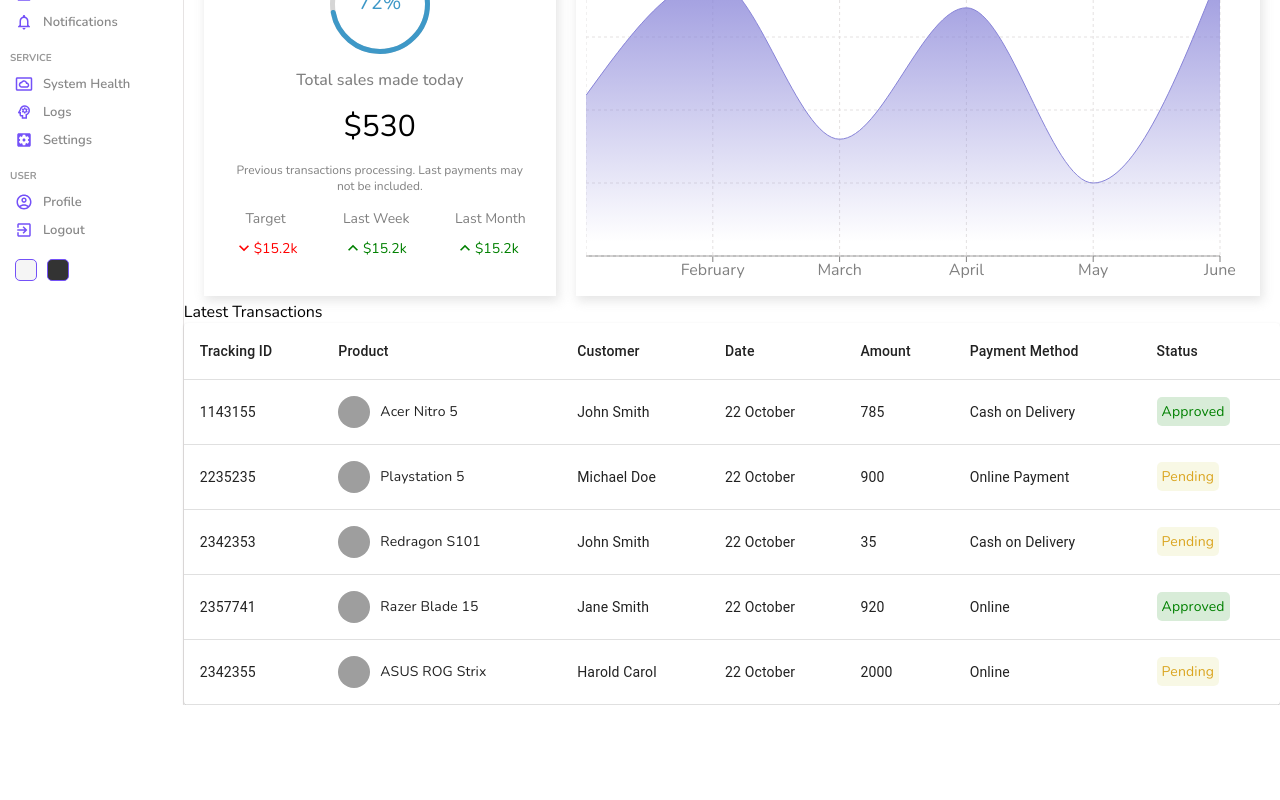
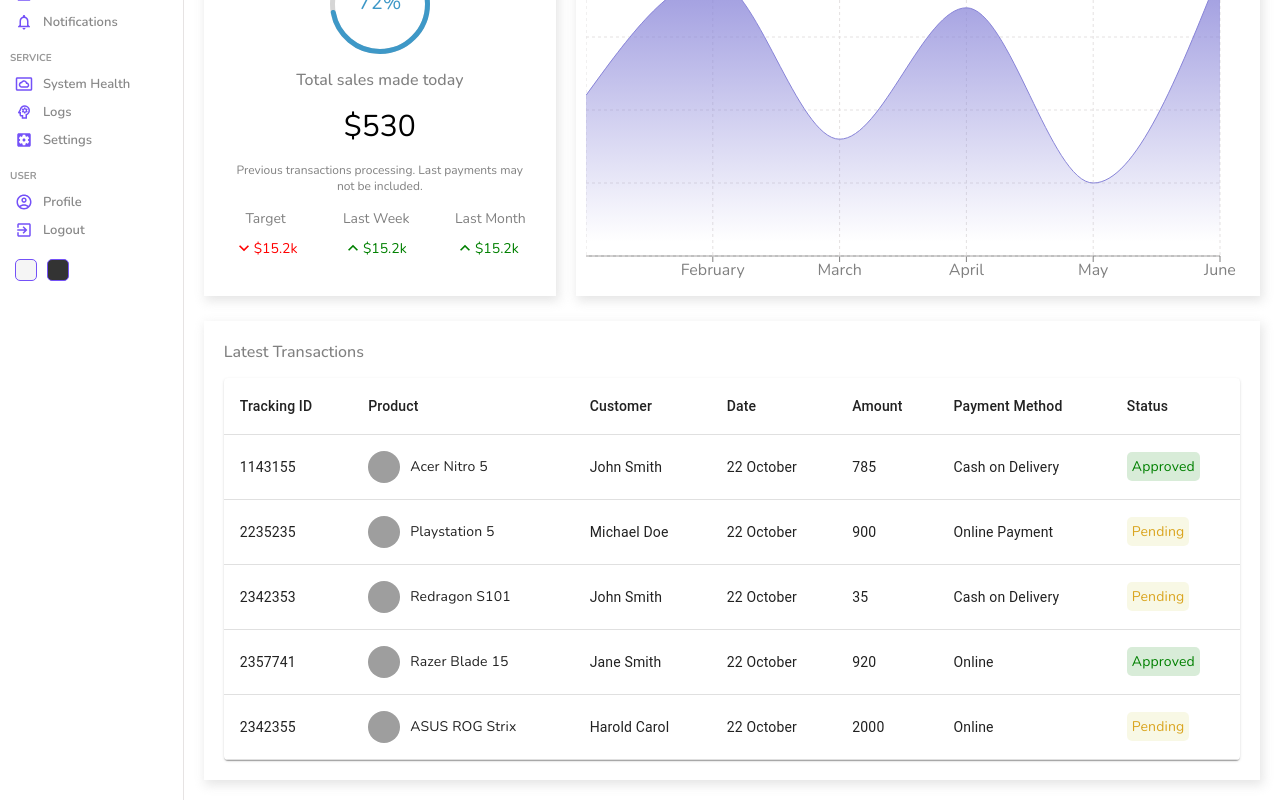
Before and after one commit to daw-maj-pl/admin-dashboard, a React (Create React App) app: page / in a window 1280 px wide. Shown: the part 314-1114 px from the top of the page. Before the commit the page ends 1019 px from the top, so only its background shows below. Built offline with nearby package versions, Linux system fonts and the light colour scheme; grey boxes are pictures that could not be loaded.

Commit message:
Style listContainer and listTitle classes

```diff
--- a/src/pages/home/home.scss
+++ b/src/pages/home/home.scss
@@ -14,5 +14,18 @@
     .charts {
       padding: 5px 20px;
     }
+
+    .listContainer {
+      -webkit-box-shadow: 2px 4px 10px 1px rgba(0, 0, 0, 0.47);
+      box-shadow: 2px 4px 10px 1px rgba(201, 201, 201, 0.47);
+      padding: 20px;
+      margin: 20px;
+
+      .listTitle {
+        font-weight: 500;
+        color: gray;
+        margin-bottom: 15px;
+      }
+    }
   }
 }
```
